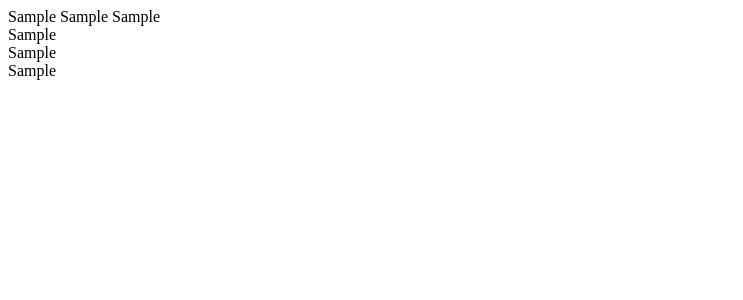
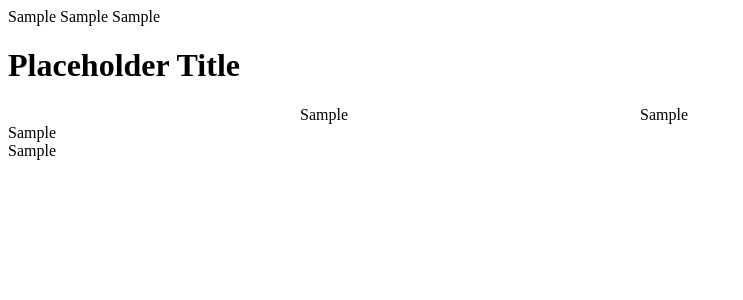
Before and after one commit to Viibrant/covid-dashboard, a Flask app: template templates/index.html in a window 1280 px wide. Shown: the top 300 px of the page, without its empty margins (0-743 px from the left). Run offline with Flask 2, Linux system fonts and the light colour scheme; the template is opened without the code that fills it: most values are stand-ins (such as "Sample title", 1, 10 or a date in 2020); parts of the project's set-up code (start-up, migrations or seed data) failed here and were passed over; some libraries are stand-ins or nearby versions.

Commit message:
added vaccines and cases map to html

```diff
--- a/app.py
+++ b/app.py
@@ -20,14 +20,22 @@ def loaded():
 @app.route('/')
 def index():
     global dataset
-    cases = dataset.cases_graph()
-    vaccines = dataset.vaccines_graph()
+    cases_plot = dataset.cases_graph()
+    cases_map = dataset.cases_map()
+    vaccines_plot = dataset.vaccines_graph()
+    vaccines_map = dataset.vaccines_map()
     # grab the static resources
     js_resources = INLINE.render_js()
     css_resources = INLINE.render_css()
 
     # render template
-    script, div = components({"cases": cases, "vaccines": vaccines})
+    script, div = components(
+        {"cases_plot": cases_plot,
+        "cases_map": cases_map,
+        "vaccines_plot": vaccines_plot,
+        "vaccines_map": vaccines_map}
+        )
+
     html = render_template(
         'index.html',
         plot_script=script,
--- a/static/index.css
+++ b/static/index.css
@@ -1,33 +1,48 @@
 .container {
   display: grid;
-  grid-template-columns: 1fr;
-  grid-template-rows: 25%, 50%, 25%;
+  grid-template-columns: fit-content(1fr);
+  grid-template-rows: fit-content(1fr) fit-content(2fr) fit-content(1fr);
   gap: 0px 0px;
   grid-auto-flow: row;
-  grid-template-areas: "header" "main" "footer";
+  grid-template-areas:
+    "header"
+    "main"
+    "footer";
 }
 
-.header {
-  grid-area: header;
-}
+.header { grid-area: header; }
 
 .main {
+  display: grid;
+  grid-template-columns: fit-content(1fr) fit-content(4fr) fit-content(4fr) fit-content(1fr);
+  grid-template-rows: fit-content(1fr);
+  gap: 0px 0px;
+  grid-auto-flow: row;
+  grid-template-areas:
+    "main-left cases_map vaccines_map main-right";
   grid-area: main;
 }
 
+.cases_map { grid-area: cases_map; }
+
+.vaccines_map { grid-area: vaccines_map; }
+
+.main-left { grid-area: main-left; }
+
+.main-right { grid-area: main-right; }
+
 .footer {
+  display: grid;
+  grid-template-columns: 1fr;
+  grid-template-rows: 1fr 1fr;
+  gap: 0px 0px;
+  grid-auto-flow: row;
+  grid-template-areas:
+    "cases_graph"
+    "vaccines_graph";
   grid-area: footer;
-  overflow: hidden;
-  float: left;
-  width: 100%;
 }
 
-.cases_map {
-  float: left;
-  width: 50%;
-}
+.cases_graph { grid-area: cases_graph; }
 
-.vaccines_map {
-  overflow: hidden;
-  margin-left: 50%;
-}
+.vaccines_graph { grid-area: vaccines_graph; }
--- a/templates/index.html
+++ b/templates/index.html
@@ -15,21 +15,30 @@
   </head>
 
   <body>
+    <div class="container">
       <div class="header">
+        <h1> Placeholder Title </h1>
       </div>
 
       <div class="main">
         <div class="cases_map">
         {{plot_div.cases_map|indent(4)|safe }}
         </div>
+        <div class="vaccines_map">
+        {{plot_div.vaccines_map|indent(4)|safe }}
+        </div>
+        <div class="main-left"></div>
+        <div class="main-right"></div>
       </div>
 
       <div class="footer">
-      <div class="cases">
+        <div class="cases_graph">
           {{plot_div.cases_plot|indent(4)|safe }}
         </div>
-      <div class="vaccines">
+        <div class="vaccines_graph">
           {{plot_div.vaccines_plot|indent(4)|safe }}
+
+        </div>
       </div>
     </div>
   </body>
```
Also changed, not shown: plots.py (+67 -17 lines). Lines whose indentation alone changed are shown as unchanged.
